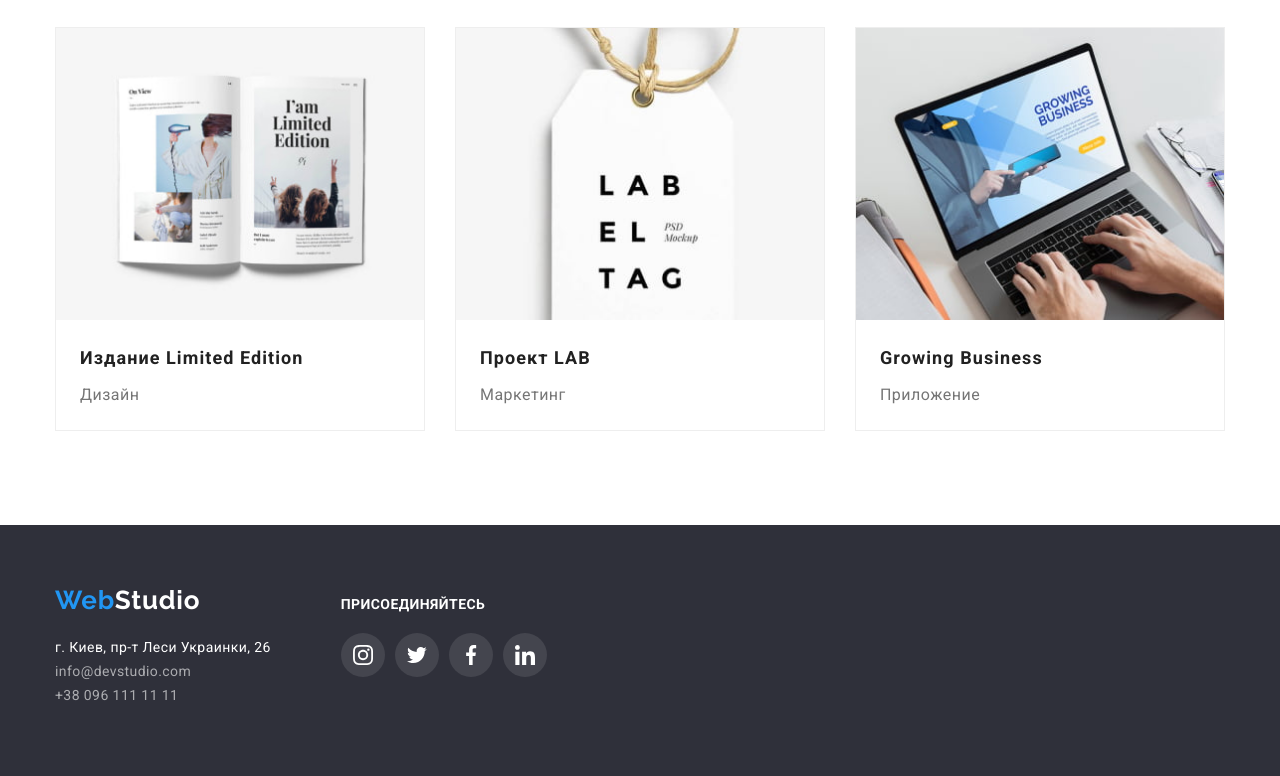
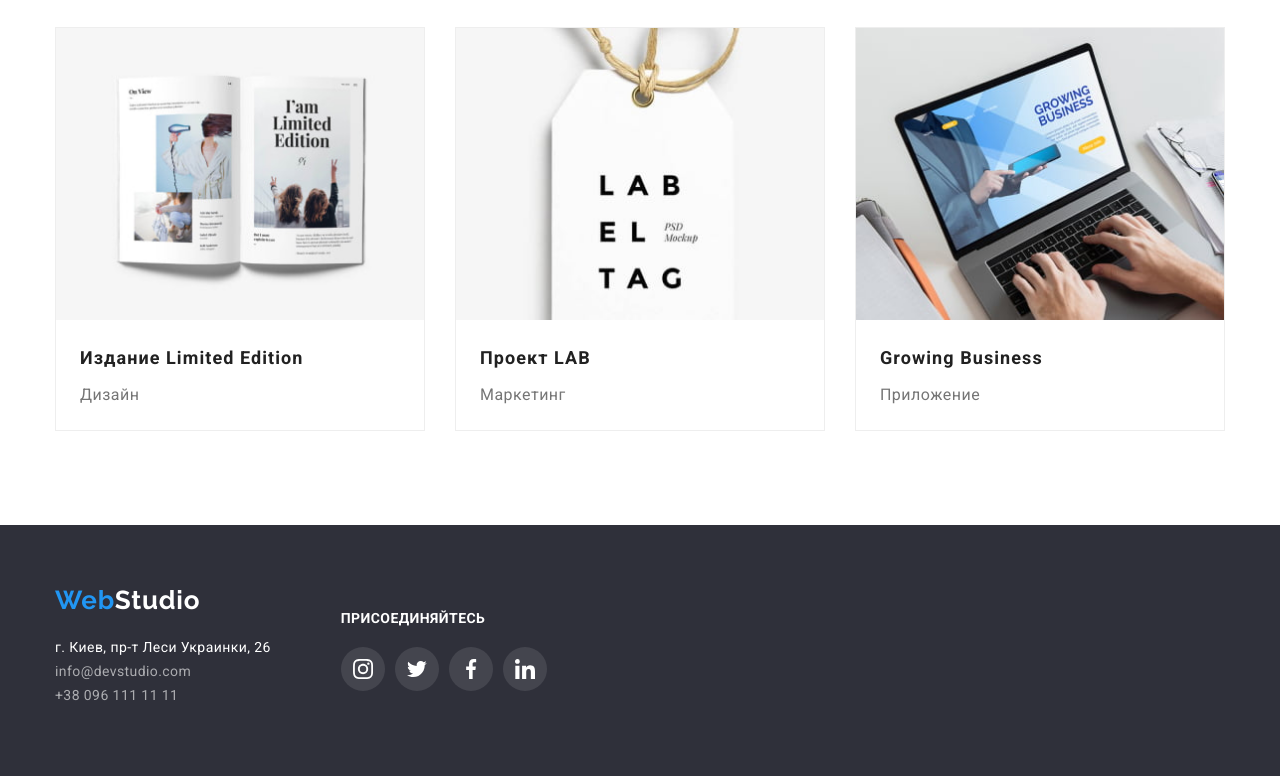
Before and after one commit to Maria-Tkh/goit-markup-hw-05, a plain HTML site: page portfolio.html in a window 1280 px wide. Shown: the part 1105-1881 px from the top of the page. Drawn offline with Linux system fonts and the light colour scheme.

Commit message:
Homework_5 corr_2

```diff
--- a/css/common.css
+++ b/css/common.css
@@ -268,14 +268,9 @@ img {
 /* Контейнер футера */
 .footer .container {
   display: flex;
-  /* justify-content: ;
-  align-items: center; */
-}
-
-/* Задаём паддинги для секция контактов в футере */
-.footer .contact-section {
+  align-items: center;
+  padding-top: 60px;
   padding-bottom: 60px;
-  padding-top: 60px;
 }
 
 .footer .logo-title {
@@ -292,20 +287,14 @@ img {
 .mail {
   margin: auto;
 }
-/* Задаём паддинги и марджины для секция ссылок соцсетей в футере */
+/* Задаём паддинги и марджины для секции ссылок соцсетей в футере */
 
 .footer .menu-social-links {
-  display: block;
-  padding-bottom: 100px;
-  padding-top: 72px;
   margin: 0 0 0 70px;
-  width: 206px;
-  height: 80px;
 }
 
 .join-us {
-  margin: auto;
-  padding-bottom: 20px;
+  margin: 0 0 20px 0;
 }
 
 /* Задаём характеристики иконок соцсетей */
@@ -330,8 +319,7 @@ img {
   justify-content: center;
   align-items: center;
   display: flex;
-  transition: background-color 250ms cubic-bezier(0.4, 0, 0.2, 1),
-    color 250ms cubic-bezier(0.4, 0, 0.2, 1);
+  transition: background-color 250ms cubic-bezier(0.4, 0, 0.2, 1);
 }
 
 .social-links-icon-footer svg {
```
Also changed, not shown: css/main.css (+3 -4 lines), index.html (+4 -2 lines).
